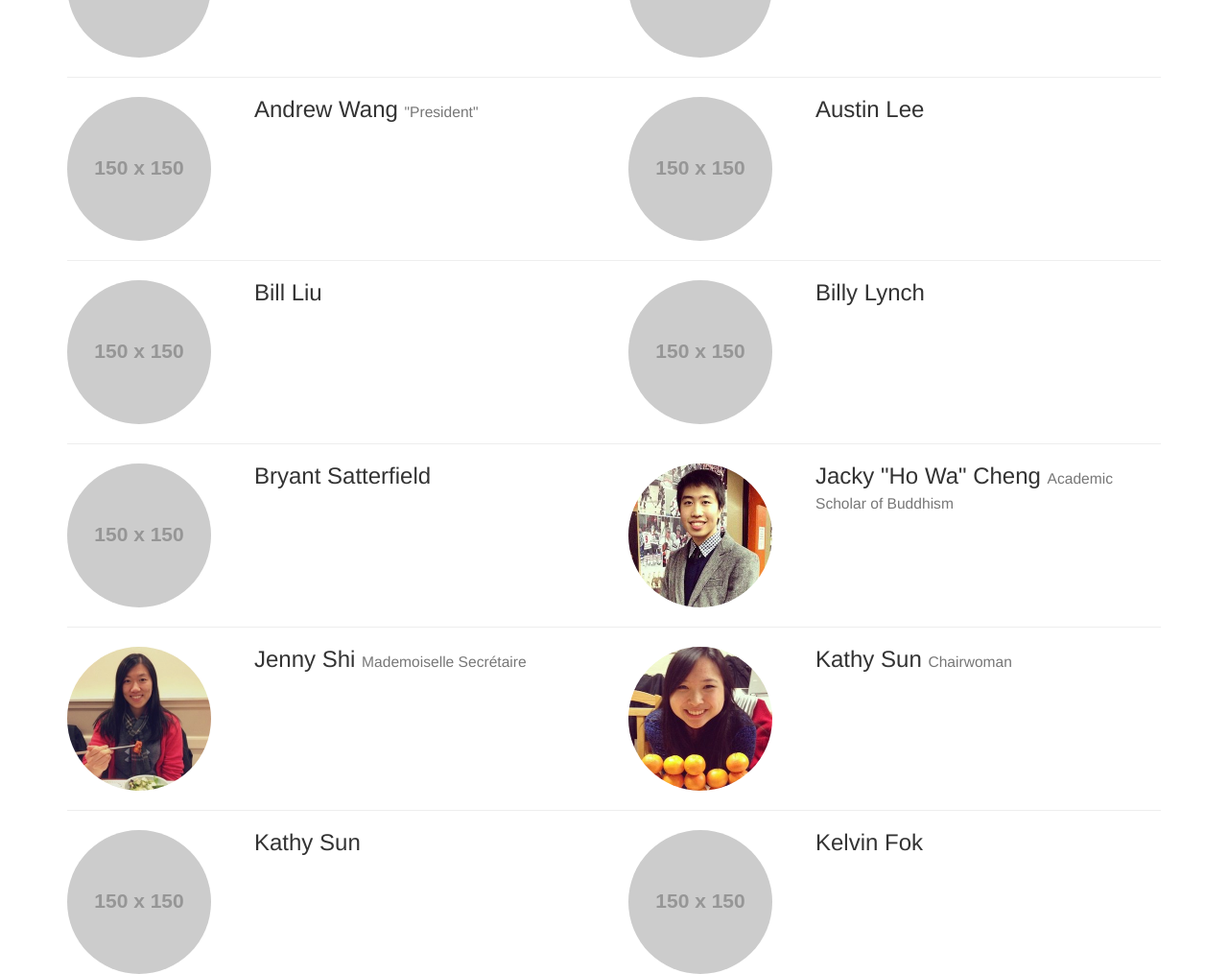
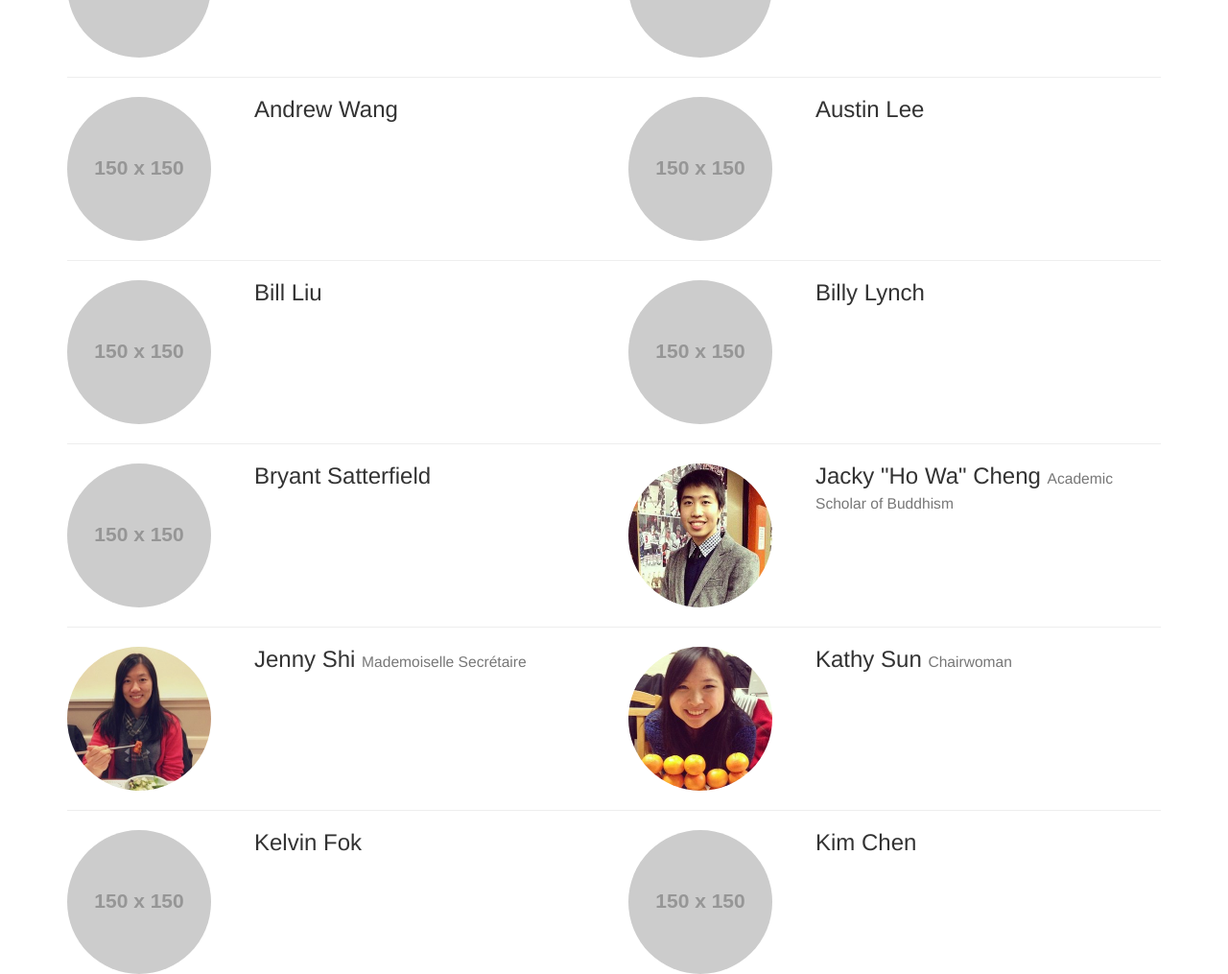
Before and after one commit to adhocbookclub/adhocbookclub.github.io, a Jekyll site: the page built from members.html, in a window 1280 px wide and 1400 px high. Shown: the part 332-1347 px from the top of the window at 96% size. Built offline with Jekyll 4.4.1, drawn with Linux system fonts in a browser that asks for light colours; nearby versions of some CDN libraries; Markdown is read by kramdown in place of the engine named in the settings.

Commit message:
minor member page tweaks
;)

```diff
--- a/members.html
+++ b/members.html
@@ -29,7 +29,7 @@ subtitle: we are awesome people.
     <img class="img-circle" src="http://placehold.it/150x150" width="150">
   </div>
   <div class="col-md-4">
-    <h3 class="members-heading">Andrew Wang <small>"President"</small></h3>
+    <h3 class="members-heading">Andrew Wang <small> </small></h3>
   </div>
   <div class="col-md-2">
     <img class="img-circle" src="http://placehold.it/150x150" width="150">
@@ -117,13 +117,13 @@ subtitle: we are awesome people.
     <img class="img-circle" src="http://placehold.it/150x150" width="150">
   </div>
   <div class="col-md-4">
-    <h3 class="members-heading">Kathy Sun <small></small></h3>
+    <h3 class="members-heading">Kelvin Fok <small></small></h3>
   </div>
   <div class="col-md-2">
     <img class="img-circle" src="http://placehold.it/150x150" width="150">
   </div>
   <div class="col-md-4">
-    <h3 class="members-heading">Kelvin Fok <small></small></h3>
+    <h3 class="members-heading">Kim Chen <small></small></h3>
   </div>
 </div>
 
```
